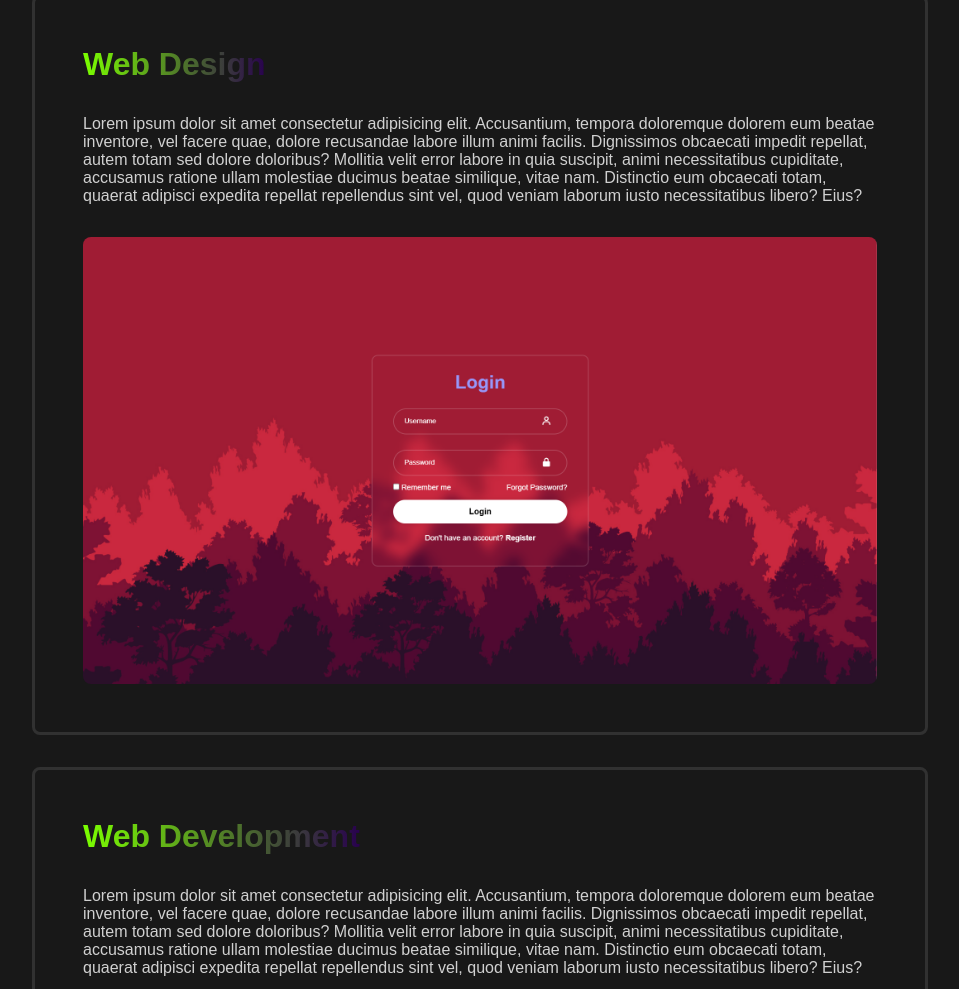
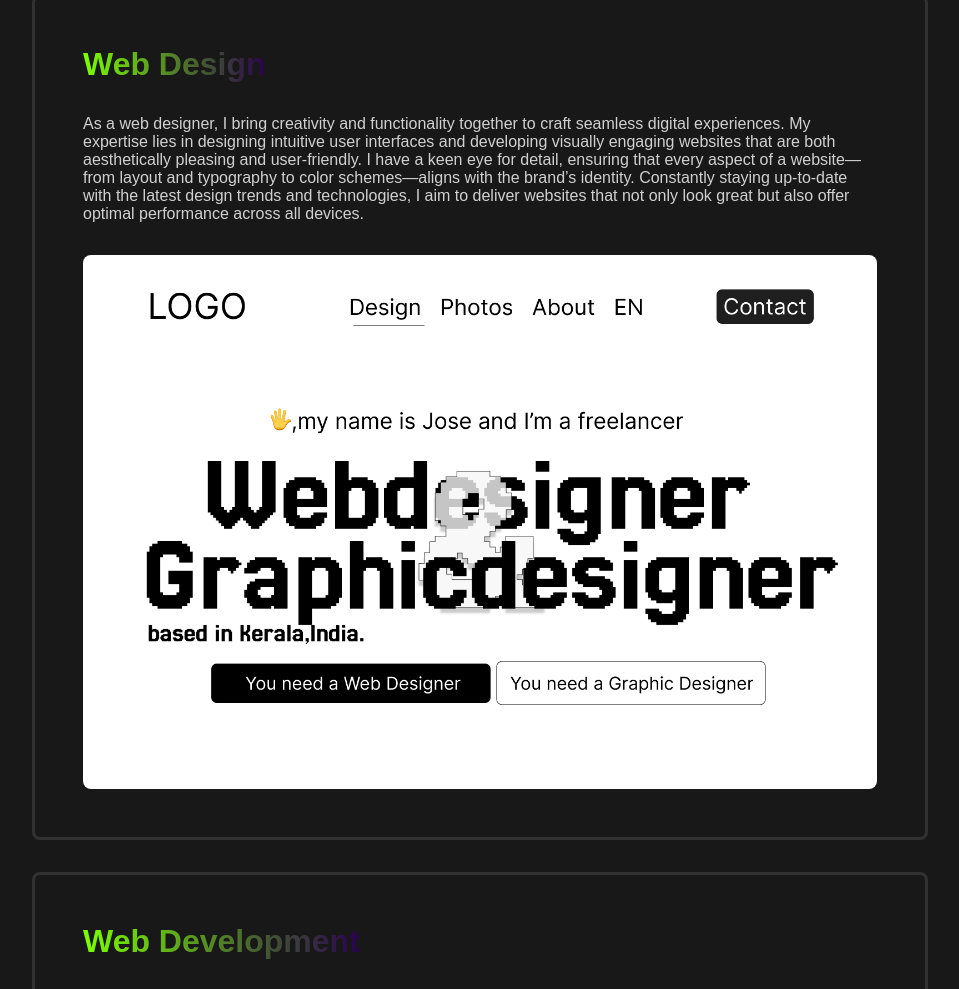
Before and after one commit to Rydr0/Jose-Rajesh, a plain HTML site: page index.html in a window 1280 px wide. Shown: the part 1841-2830 px from the top of the page, without its empty margins (160-1119 px from the left). Drawn offline with nearby package versions, Linux system fonts and the light colour scheme.

Commit message:
Update index.html

```diff
--- a/index.html
+++ b/index.html
@@ -114,33 +114,33 @@
           <h1><span>Web Design</span></h1>
 
           <p>
-            Lorem ipsum dolor sit amet consectetur adipisicing elit.
-            Accusantium, tempora doloremque dolorem eum beatae inventore, vel
-            facere quae, dolore recusandae labore illum animi facilis.
-            Dignissimos obcaecati impedit repellat, autem totam sed dolore
-            doloribus? Mollitia velit error labore in quia suscipit, animi
-            necessitatibus cupiditate, accusamus ratione ullam molestiae ducimus
-            beatae similique, vitae nam. Distinctio eum obcaecati totam, quaerat
-            adipisci expedita repellat repellendus sint vel, quod veniam laborum
-            iusto necessitatibus libero? Eius?
+            As a web designer, I bring creativity and functionality together to
+            craft seamless digital experiences. My expertise lies in designing
+            intuitive user interfaces and developing visually engaging websites
+            that are both aesthetically pleasing and user-friendly. I have a
+            keen eye for detail, ensuring that every aspect of a website—from
+            layout and typography to color schemes—aligns with the brand’s
+            identity. Constantly staying up-to-date with the latest design
+            trends and technologies, I aim to deliver websites that not only
+            look great but also offer optimal performance across all devices.
           </p>
-          <img src="Screenshot (2).png" />
+          <img src="Desktop - 1.jpg" />
         </div>
         <div class="box">
           <h1><span>Web Development</span></h1>
 
           <p>
-            Lorem ipsum dolor sit amet consectetur adipisicing elit.
-            Accusantium, tempora doloremque dolorem eum beatae inventore, vel
-            facere quae, dolore recusandae labore illum animi facilis.
-            Dignissimos obcaecati impedit repellat, autem totam sed dolore
-            doloribus? Mollitia velit error labore in quia suscipit, animi
-            necessitatibus cupiditate, accusamus ratione ullam molestiae ducimus
-            beatae similique, vitae nam. Distinctio eum obcaecati totam, quaerat
-            adipisci expedita repellat repellendus sint vel, quod veniam laborum
-            iusto necessitatibus libero? Eius?
+            As a web developer, I specialize in building dynamic and responsive
+            websites that provide a seamless user experience. With a strong
+            foundation in both front-end and back-end development, I’m skilled
+            in programming languages such as HTML, CSS, JavaScript, and PHP,
+            among others. My focus is on creating robust, efficient, and
+            scalable websites that meet both functional requirements and design
+            standards. I’m constantly learning new frameworks and tools to stay
+            ahead in the ever-evolving world of web development, always striving
+            to deliver high-quality solutions that exceed client expectations.
           </p>
-          <img src="Desktop - 1.jpg" />
+          <img src="Screenshot (2).png" />
         </div>
         <div class="box">
           <h1><span>Graphic Designing</span></h1>
```
